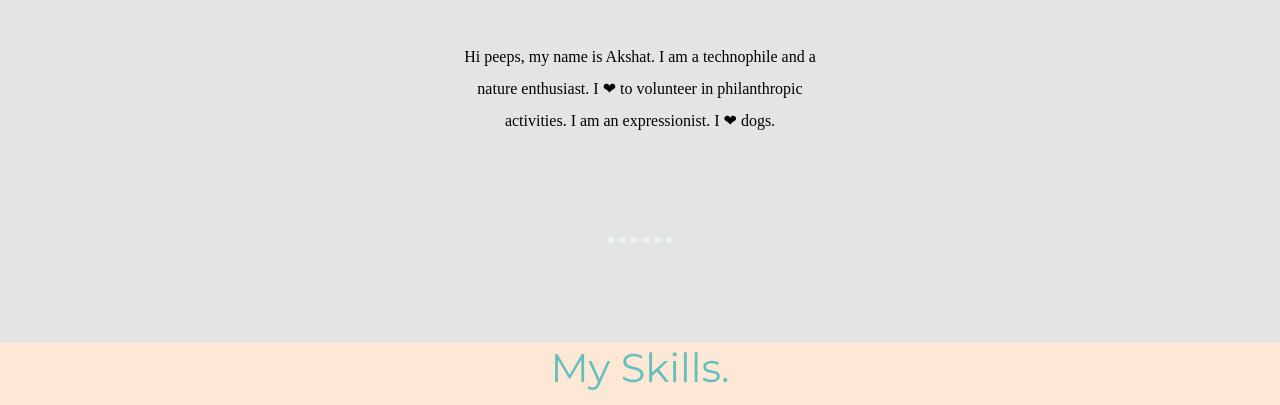
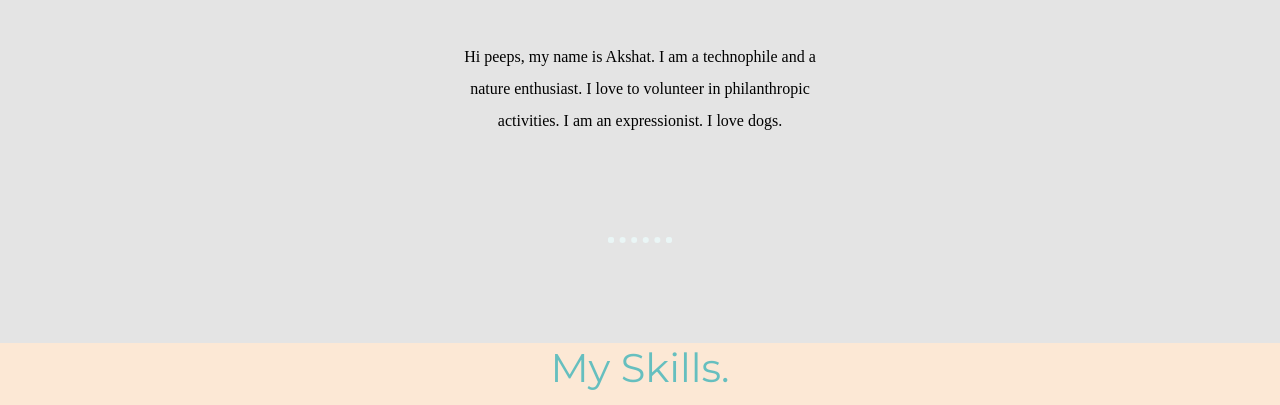
Before and after one commit to akshat472/Personalized-Website, a plain HTML site: page index.html in a window 1280 px wide. Shown: the part 692-1097 px from the top of the page. Drawn offline with Linux system fonts and the light colour scheme.

Commit message:
Update index.html

```diff
--- a/index.html
+++ b/index.html
@@ -20,7 +20,7 @@
     <img class="profile-pic" src="pp.png" alt="Akshat Saxena">
     <h2>Hello.</h2>
     <p class="intro">Hi peeps, my name is Akshat. I am a technophile and a nature enthusiast.
-    I ❤ to volunteer in philanthropic activities. I am an expressionist. I ❤ dogs.</p>
+    I love to volunteer in philanthropic activities. I am an expressionist. I love dogs.</p>
   </div>
   <hr>
   <div class="skills">
```
